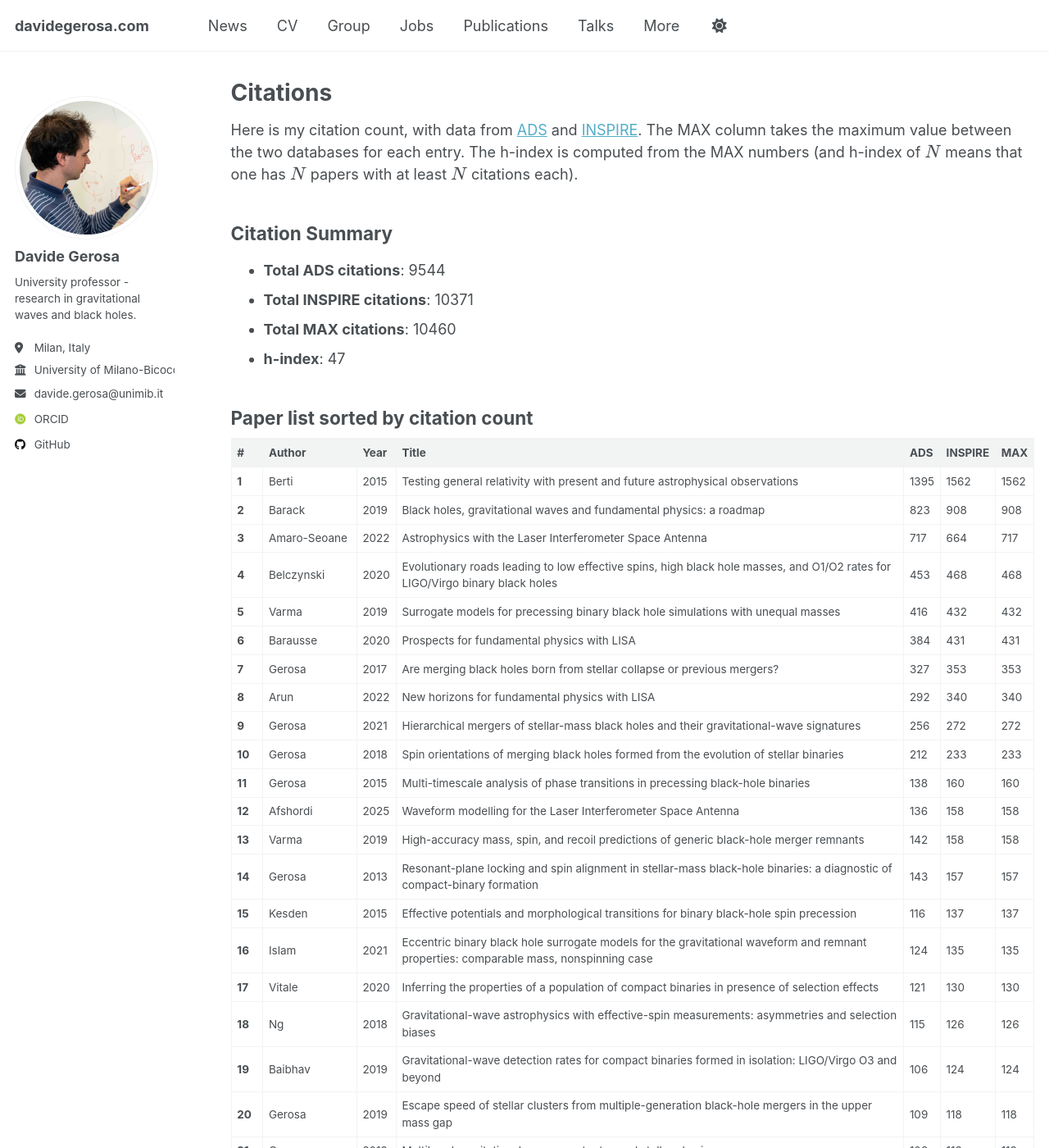
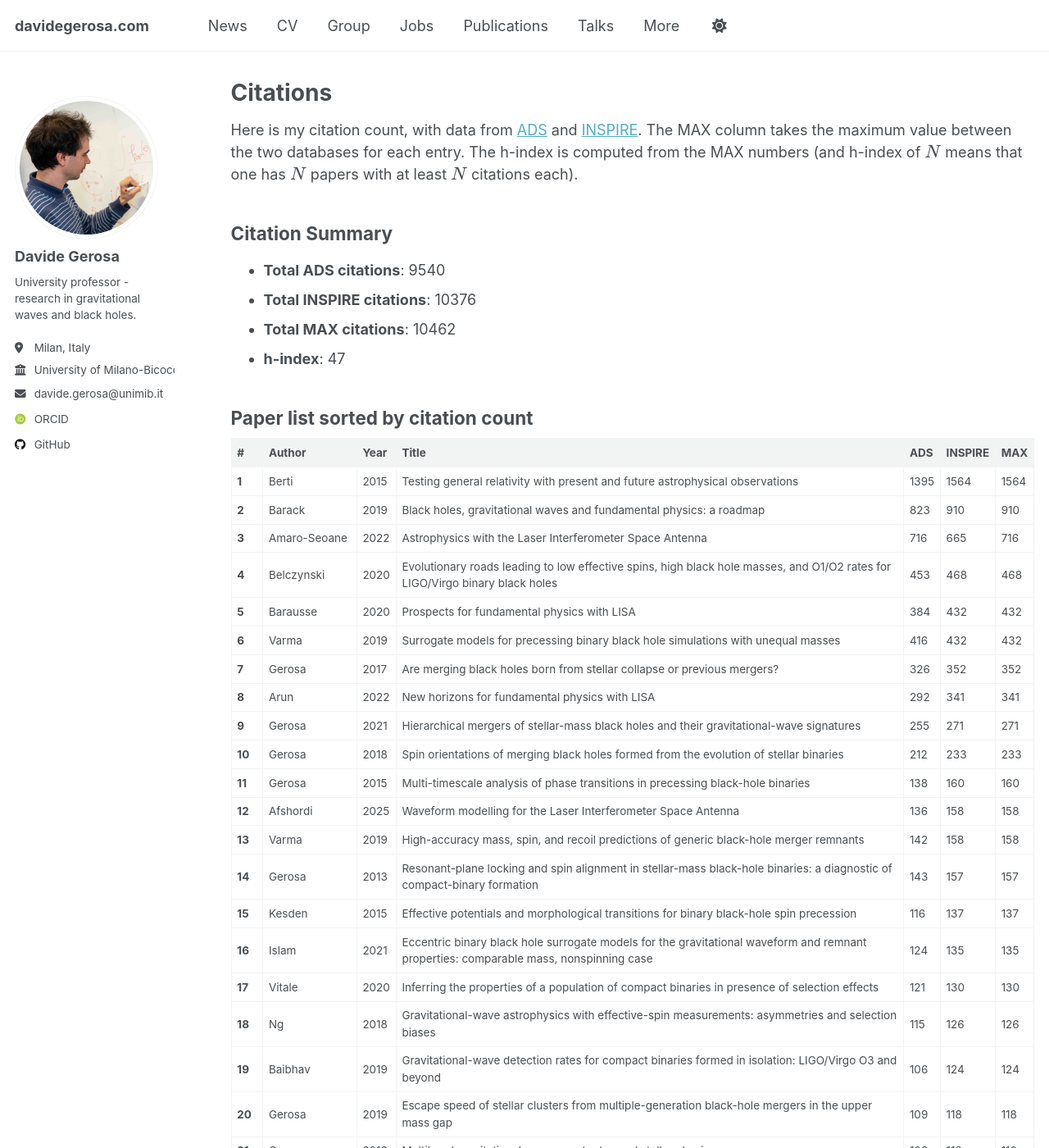
Before and after one commit to dgerosa/website, a Jekyll site: the page built from _pages/citations.md, in a window 1280 px wide and 1400 px high. Shown: the whole window at 82% size. Built offline with Jekyll 4.4.1, drawn with Linux system fonts in a browser that asks for light colours; some web fonts are replaced; some of the changed text lies outside the part shown.

Commit message:
Website update from workflow

```diff
--- a/_pages/_citations.md
+++ b/_pages/_citations.md
@@ -1,23 +1,23 @@
 ## Citation Summary
 
-- **Total ADS citations**: 9544
-- **Total INSPIRE citations**: 10371
-- **Total MAX citations**: 10460
+- **Total ADS citations**: 9540
+- **Total INSPIRE citations**: 10376
+- **Total MAX citations**: 10462
 - **h-index**: 47
 
 ## Paper list sorted by citation count
 
 | # | Author | Year | Title | ADS | INSPIRE | MAX |
 |---|--------|------|-------|-----|---------|-----|
-| **1** | Berti | 2015 | Testing general relativity with present and future astrophysical observations | 1395 | 1562 | 1562 |
-| **2** | Barack | 2019 | Black holes, gravitational waves and fundamental physics: a roadmap | 823 | 908 | 908 |
-| **3** | Amaro-Seoane | 2022 | Astrophysics with the Laser Interferometer Space Antenna | 717 | 664 | 717 |
+| **1** | Berti | 2015 | Testing general relativity with present and future astrophysical observations | 1395 | 1564 | 1564 |
+| **2** | Barack | 2019 | Black holes, gravitational waves and fundamental physics: a roadmap | 823 | 910 | 910 |
+| **3** | Amaro-Seoane | 2022 | Astrophysics with the Laser Interferometer Space Antenna | 716 | 665 | 716 |
 | **4** | Belczynski | 2020 | Evolutionary roads leading to low effective spins, high black hole masses, and O1/O2 rates for LIGO/Virgo binary black holes | 453 | 468 | 468 |
-| **5** | Varma | 2019 | Surrogate models for precessing binary black hole simulations with unequal masses | 416 | 432 | 432 |
-| **6** | Barausse | 2020 | Prospects for fundamental physics with LISA | 384 | 431 | 431 |
-| **7** | Gerosa | 2017 | Are merging black holes born from stellar collapse or previous mergers? | 327 | 353 | 353 |
-| **8** | Arun | 2022 | New horizons for fundamental physics with LISA | 292 | 340 | 340 |
-| **9** | Gerosa | 2021 | Hierarchical mergers of stellar-mass black holes and their gravitational-wave signatures | 256 | 272 | 272 |
+| **5** | Barausse | 2020 | Prospects for fundamental physics with LISA | 384 | 432 | 432 |
+| **6** | Varma | 2019 | Surrogate models for precessing binary black hole simulations with unequal masses | 416 | 432 | 432 |
+| **7** | Gerosa | 2017 | Are merging black holes born from stellar collapse or previous mergers? | 326 | 352 | 352 |
+| **8** | Arun | 2022 | New horizons for fundamental physics with LISA | 292 | 341 | 341 |
+| **9** | Gerosa | 2021 | Hierarchical mergers of stellar-mass black holes and their gravitational-wave signatures | 255 | 271 | 271 |
 | **10** | Gerosa | 2018 | Spin orientations of merging black holes formed from the evolution of stellar binaries | 212 | 233 | 233 |
 | **11** | Gerosa | 2015 | Multi-timescale analysis of phase transitions in precessing black-hole binaries | 138 | 160 | 160 |
 | **12** | Afshordi | 2025 | Waveform modelling for the Laser Interferometer Space Antenna | 136 | 158 | 158 |
@@ -81,10 +81,10 @@
 | **70** | Moore | 2021 | Population-informed priors in gravitational-wave astronomy | 23 | 22 | 23 |
 | **71** | Zhao | 2017 | Nutational resonances, transitional precession, and precession-averaged evolution in binary black-hole systems | 20 | 23 | 23 |
 | **72** | Gerosa | 2017 | On the equal-mass limit of precessing black-hole binaries | 20 | 23 | 23 |
-| **73** | Croon | 2025 | Can stellar physics explain GW231123? | 22 | 21 | 22 |
-| **74** | Mould | 2020 | Endpoint of the up-down instability in precessing binary black holes | 18 | 22 | 22 |
-| **75** | Sperhake | 2020 | Amplification of superkicks in black-hole binaries through orbital eccentricity | 22 | 22 | 22 |
-| **76** | Gerosa | 2019 | Wide nutation: binary black-hole spins repeatedly oscillating from full alignment to full anti-alignment | 20 | 22 | 22 |
+| **73** | Mould | 2020 | Endpoint of the up-down instability in precessing binary black holes | 18 | 22 | 22 |
+| **74** | Sperhake | 2020 | Amplification of superkicks in black-hole binaries through orbital eccentricity | 22 | 22 | 22 |
+| **75** | Gerosa | 2019 | Wide nutation: binary black-hole spins repeatedly oscillating from full alignment to full anti-alignment | 20 | 22 | 22 |
+| **76** | Croon | 2025 | Can stellar physics explain GW231123? | 21 | 21 | 21 |
 | **77** | Mancarella | 2023 | Inferring, not just detecting: metrics for high-redshift sources observed with third-generation gravitational-wave detectors | 15 | 21 | 21 |
 | **78** | Nealon | 2022 | The Bardeen-Petterson effect in accreting supermassive black-hole binaries: disc breaking and critical obliquity | 21 | 14 | 21 |
 | **79** | Gangardt | 2021 | A taxonomy of black-hole binary spin precession and nutation | 16 | 20 | 20 |
```
Also changed, not shown: other parts of _pages/_citations.md (+1 -1 lines), _pages/_group.md (+1 -1 lines), _pages/_publications.md (+1 -1 lines), _pages/_talks.md (+1 -1 lines).
